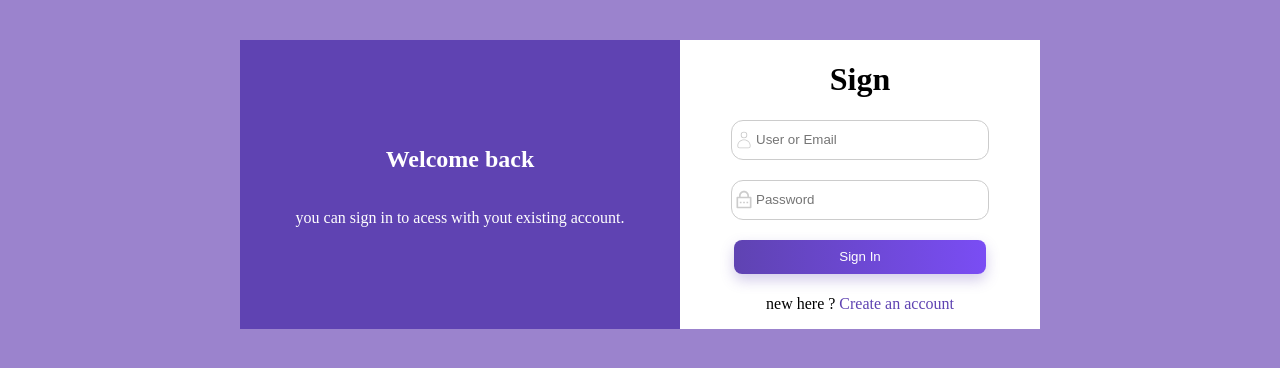
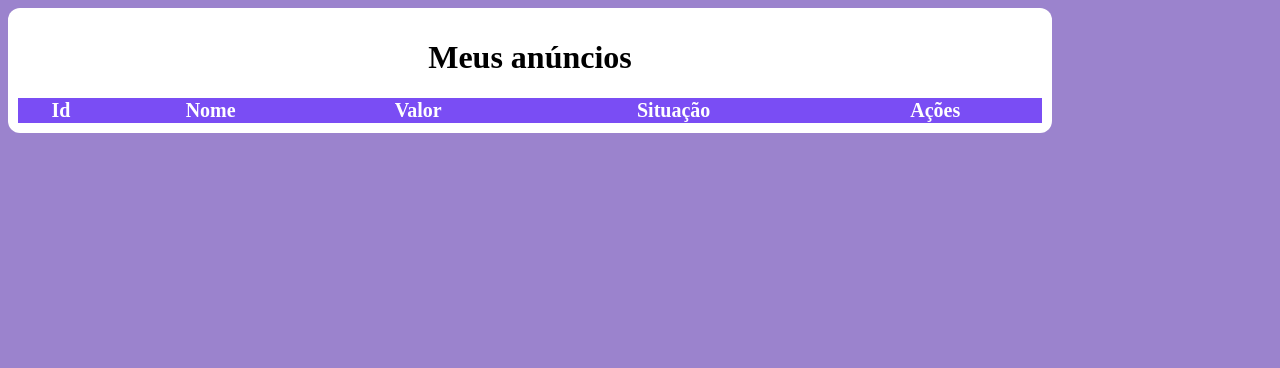
Before and after one commit to Desenvolvimento-WEB-FullStack/projeto_loja_react, a React (Vite) app: page /anuncios in a window 1280 px wide. Shown: the top 368 px of the page. Built offline with nearby package versions, Linux system fonts and the light colour scheme.

Commit message:
adiciona roteamento da aplicacao

```diff
--- a/index.html
+++ b/index.html
@@ -1,5 +1,5 @@
 <!doctype html>
-<html lang="en">
+<html lang="pt-br">
   <head>
     <meta charset="UTF-8" />
     <link rel="icon" type="image/svg+xml" href="/favicon.svg" />
--- a/package.json
+++ b/package.json
@@ -13,6 +13,7 @@
     "react": "^19.2.4",
     "react-dom": "^19.2.4",
     "react-icons": "^5.6.0",
+    "react-router": "^7.14.1",
     "sweetalert2": "^11.26.24"
   },
   "devDependencies": {
--- a/src/main.tsx
+++ b/src/main.tsx
@@ -2,12 +2,20 @@ import { StrictMode } from "react";
 import { createRoot } from "react-dom/client";
 import "./index.css";
 
-import App from "./App.tsx";
+import Login from "./pages/Login/Login.tsx";
 import CriarConta from "./pages/CriarConta/CriarConta.tsx";
-import Contador from "./pages/Contador/Contador.tsx";
+import Anuncios from "./pages/Anuncios/Anuncios.tsx";
+
+import { BrowserRouter, Routes, Route } from "react-router";
 
 createRoot(document.getElementById("root")!).render(
   <StrictMode>
-    <App />
+    <BrowserRouter>
+      <Routes>
+        <Route path="/" element={<Login />} />
+        <Route path="/criar-conta" element={<CriarConta />} />
+        <Route path="/anuncios" element={<Anuncios />} />
+      </Routes>
+    </BrowserRouter>
   </StrictMode>,
 );
--- /dev/null
+++ b/src/pages/Anuncios/Anuncios.css
@@ -0,0 +1,35 @@
+.container_lista_anuncios {
+  max-width: 1024px;
+  background: #fff;
+  border-radius: 12px;
+  padding: 10px;
+}
+
+.container_lista_anuncios h1 {
+  text-align: center;
+}
+
+.table_anuncios {
+  width: 100%;
+  border-collapse: collapse;
+}
+
+.table_anuncios thead {
+  font-size: 20px;
+  background-color: #7a4df4;
+  color: #fff;
+}
+
+.table_anuncios tbody tr {
+  text-align: center;
+  font-size: 18px;
+  border-bottom: 1px solid #7a4df4;
+}
+
+.table_anuncios tbody tr:nth-child(odd) {
+  background-color: #f3edff;
+}
+
+.table_anuncios tbody tr:nth-child(even) {
+  background-color: #fff;
+}
--- /dev/null
+++ b/src/pages/Anuncios/Anuncios.tsx
@@ -0,0 +1,36 @@
+import "./Anuncios.css";
+
+const anuncios = [];
+
+function Anuncios() {
+  return (
+    <div className="container_lista_anuncios">
+      <h1>Meus anúncios</h1>
+
+      <table className="table_anuncios">
+        <thead>
+          <tr>
+            <th>Id</th>
+            <th>Nome</th>
+            <th>Valor</th>
+            <th>Situação</th>
+            <th>Ações</th>
+          </tr>
+        </thead>
+        <tbody>
+          {anuncios.map((item) => (
+            <tr>
+              <td>1</td>
+              <td>Action Figure Mago Negro</td>
+              <td>R$ 300</td>
+              <td>Não publicado</td>
+              <td></td>
+            </tr>
+          ))}
+        </tbody>
+      </table>
+    </div>
+  );
+}
+
+export default Anuncios;
--- a/src/pages/CriarConta/CriarConta.tsx
+++ b/src/pages/CriarConta/CriarConta.tsx
@@ -5,8 +5,10 @@ import { MdOutlineMail } from "react-icons/md";
 import Swal from "sweetalert2";
 
 import "./CriarConta.css";
+import { useNavigate } from "react-router";
 
 function CriarConta() {
+  const navegar = useNavigate();
   // variaveis de estado
   const [nome, setNome] = useState("");
   const [email, setEmail] = useState("");
@@ -49,6 +51,8 @@ function CriarConta() {
         text: "Agora, você poderá fazer o login e desfrutar da plataforma",
         confirmButtonText: "Tudo certo !",
       });
+
+      navegar("/");
     } catch (error) {
       const errorMessage =
         error instanceof Error ? error.message : "Erro desconhecido";
--- a/src/App.tsx
+++ b/src/pages/Login/Login.tsx
@@ -1,14 +1,17 @@
 import { CiUser } from "react-icons/ci";
 import { RiLockPasswordLine } from "react-icons/ri";
 
-import "./App.css";
+import "./Login.css";
 
 import { useState } from "react";
 import Swal from "sweetalert2";
+import { Link, useNavigate } from "react-router";
 
-function App() {
+function Login() {
   const [email, setEmail] = useState("");
   const [password, setPassword] = useState("");
+
+  const navegar = useNavigate();
 
   async function realizarLogin(event: React.SubmitEvent) {
     try {
@@ -34,6 +37,8 @@ function App() {
         title: "Usuário encontrado",
         text: "Seu usuário foi encontrado e vc já será redirecionado",
       });
+
+      navegar("anuncios");
     } catch {
       Swal.fire({
         icon: "error",
@@ -79,13 +84,13 @@ function App() {
 
         <p>
           new here ?{" "}
-          <a className="link_criar_conta" href="">
+          <Link className="link_criar_conta" to="/criar-conta">
             Create an account
-          </a>
+          </Link>
         </p>
       </form>
     </div>
   );
 }
 
-export default App;
+export default Login;
```
Also changed, not shown: src/pages/Login/Login.css (renamed from src/App.css), 1 other file (tests, documents, lock files or other folders).
